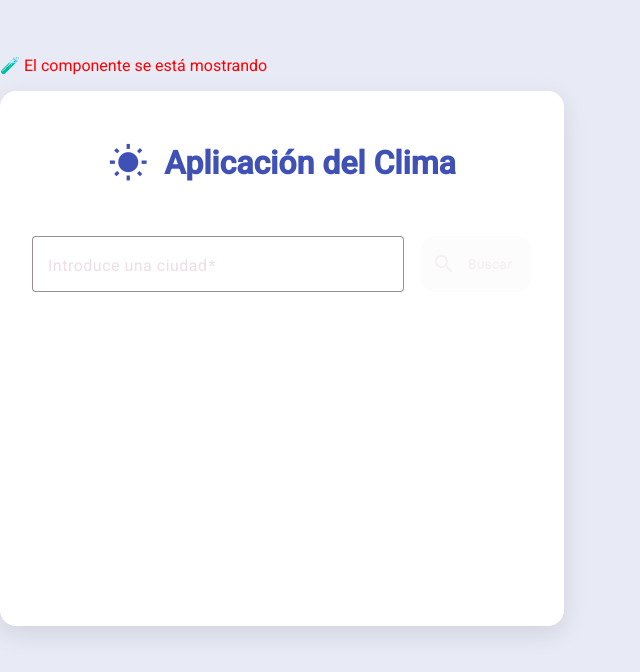
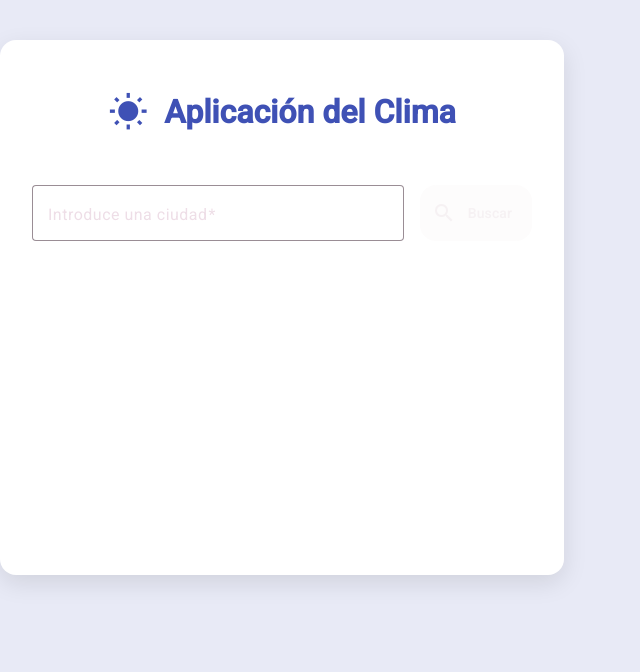
Before and after one commit to MarcoAndresSilva/Weather-Component, an Angular app: page / in a window 1280 px wide. Shown: the top 672 px of the page, without its empty margins (0-640 px from the left). Built offline with nearby package versions, Linux system fonts and the light colour scheme.

Commit message:
refactor: delete code to fix error render component

```diff
--- a/src/app/components/weather-search/weather-search.component.html
+++ b/src/app/components/weather-search/weather-search.component.html
@@ -1,4 +1,3 @@
-<p style="color: red;">🧪 El componente se está mostrando</p>
 <div class="weather-search-container">
     <div class="header">
         <mat-icon class="header-icon">wb_sunny</mat-icon>
```
